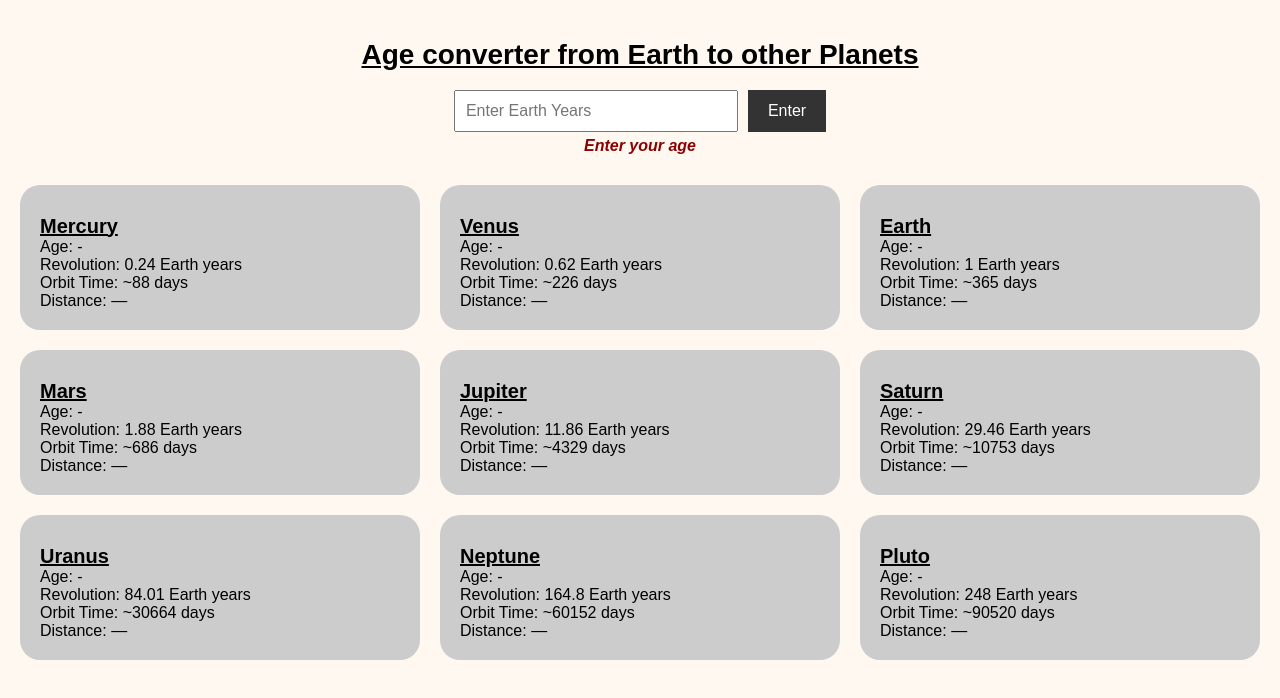
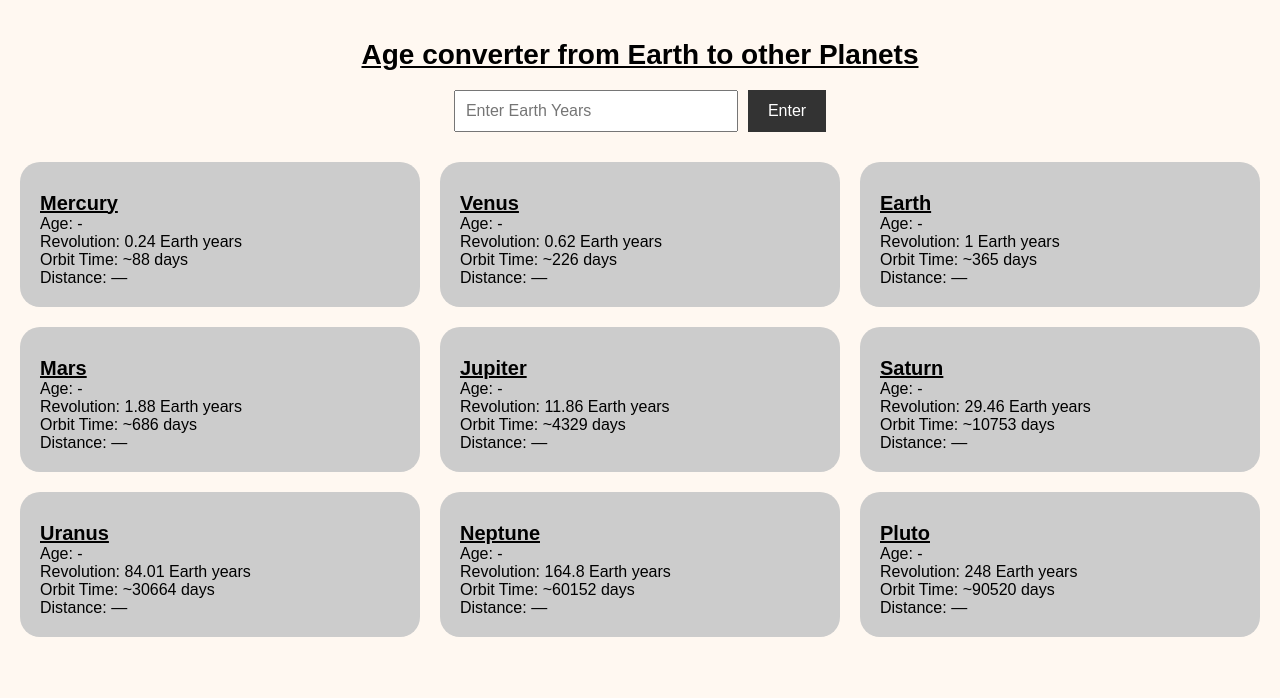
Before and after one commit to geraldloiseyy/geraldloiseyy.github.io, a plain HTML site: page index.html in a window 1280 px wide. Drawn offline with Linux system fonts and the light colour scheme.

Commit message:
remove note

```diff
--- a/index.html
+++ b/index.html
@@ -35,12 +35,6 @@
       border: none;
       cursor: pointer;
     }
-    .note {
-      text-align: center;
-      font-style: italic;
-      color: darkred;
-      font-weight: bold;
-    }
     .container {
       display: grid;
       grid-template-columns: repeat(3, 1fr);
@@ -68,9 +62,6 @@
   <div class="input-area">
     <input id="earthYearsInput" type="number" placeholder="Enter Earth Years">
     <button onclick="convertAges()">Enter</button>
-  </div>
-  <div class="note">
-    Enter your age
   </div>
 
   <div class="container" id="planetContainer"></div>
```
